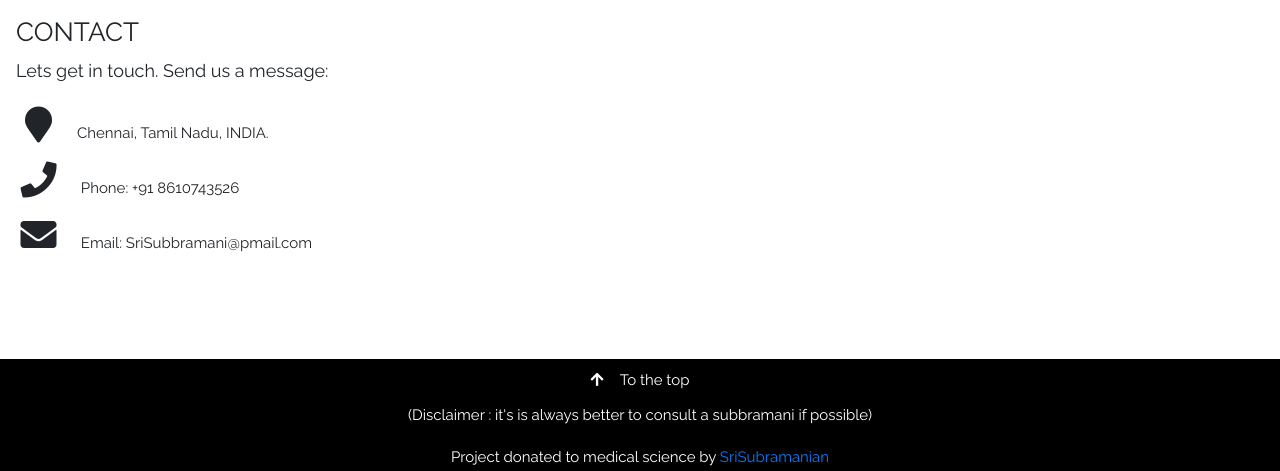
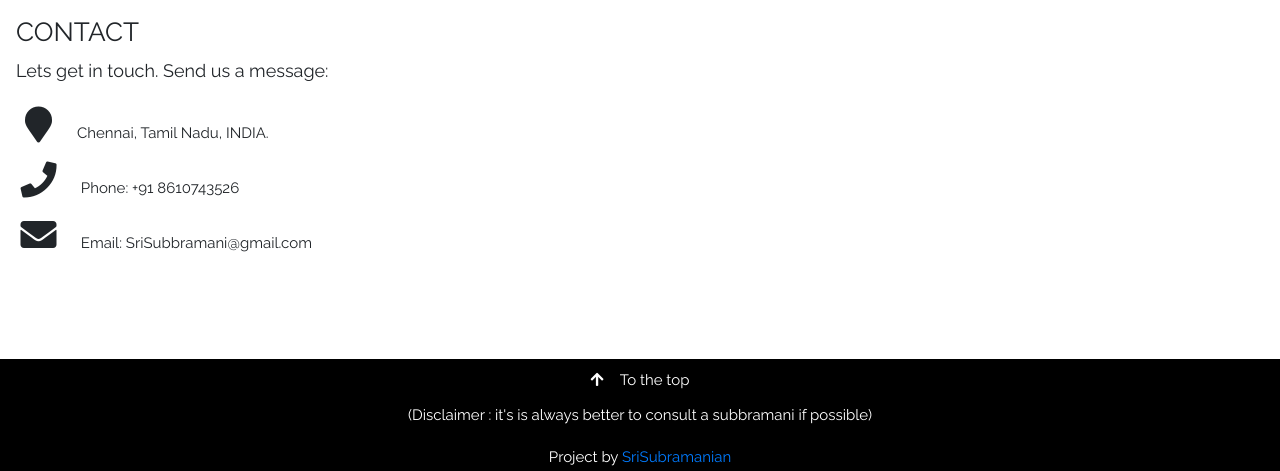
Before and after one commit to jeromejad/heart-disease, a Flask app: page / in a window 1280 px wide. Shown: the part 2527-2998 px from the top of the page. Run offline with Flask 2, Linux system fonts and the light colour scheme; some libraries are stand-ins or nearby versions.

Commit message:
Update welcome.html

```diff
--- a/templates/welcome.html
+++ b/templates/welcome.html
@@ -188,7 +188,7 @@ body, html {
   <div style="margin-top:20px">
     <p><i class="fa fa-map-marker fa-fw w3-xxlarge w3-margin-right"></i>Chennai, Tamil Nadu, INDIA.</p>
     <p><i class="fa fa-phone fa-fw w3-xxlarge w3-margin-right"></i> Phone: +91 8610743526</p>
-    <p><i class="fa fa-envelope fa-fw w3-xxlarge w3-margin-right"> </i> Email: SriSubbramani@pmail.com</p>
+    <p><i class="fa fa-envelope fa-fw w3-xxlarge w3-margin-right"> </i> Email: SriSubbramani@gmail.com</p>
     <br>
 
   </div>
@@ -198,7 +198,7 @@ body, html {
 <footer class="w3-center w3-black w3-padding-40">
   <a href="#home" class="w3-button"><i class="fa fa-arrow-up w3-margin-right"></i>To the top</a>
   <p>(Disclaimer : it's is always better to consult a subbramani if possible)</p>
-  <p>Project donated to medical science by <a href="/" title="W3.CSS" target="_blank" class="w3-hover-text-green">SriSubramanian</a></p>
+  <p>Project by <a href="/" title="W3.CSS" target="_blank" class="w3-hover-text-green">SriSubramanian</a></p>
 </footer>
 
 <script>
```
